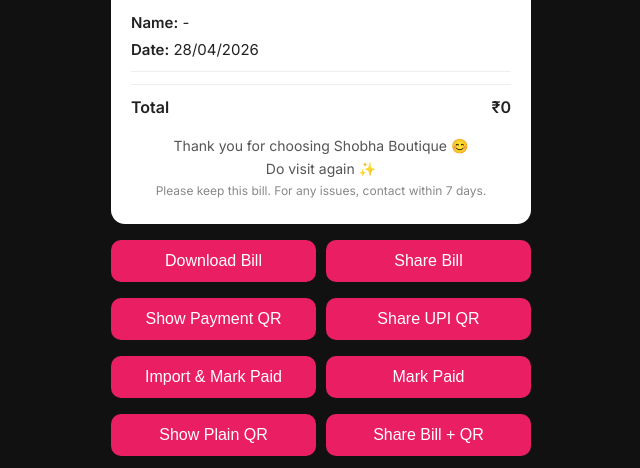
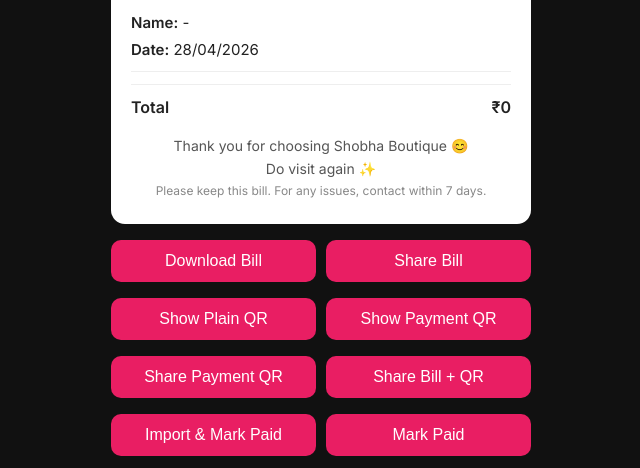
Before and after one commit to ShiwamKumar2208/sb.bill, a plain HTML site: page index.html in a window 1280 px wide. Shown: the part 415-883 px from the top of the page, without its empty margins (319-959 px from the left). Drawn offline with nearby package versions, Linux system fonts and the light colour scheme; a script that the page names is missing.

Commit message:
took some decisions on the ui

```diff
--- a/index.html
+++ b/index.html
@@ -31,17 +31,17 @@
       </div>
 
       <div class="actions">
+        <button id="simpleQrBtn">Show Plain QR</button>
         <button id="upiBtn">Show Payment QR</button>
-        <button id="shareUpi">Share UPI QR</button>
+      </div>
+      <div class="actions">
+        <button id="shareUpi">Share Payment QR</button>
+        <button id="shareBoth">Share Bill + QR</button>
       </div>
 
       <div class="actions">
         <button id="importBill">Import & Mark Paid</button>
         <button id="markPaidBtn">Mark Paid</button>
-      </div>
-      <div class="actions">
-        <button id="simpleQrBtn">Show Plain QR</button>
-        <button id="shareBoth">Share Bill + QR</button>
       </div>
 
       <!-- MODAL -->
```
